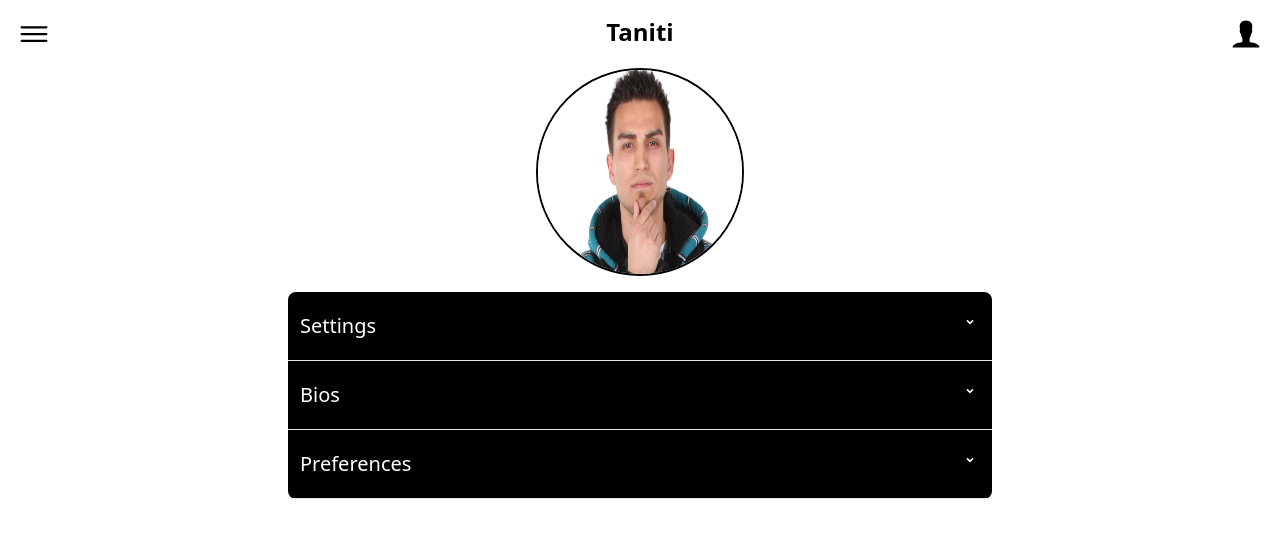
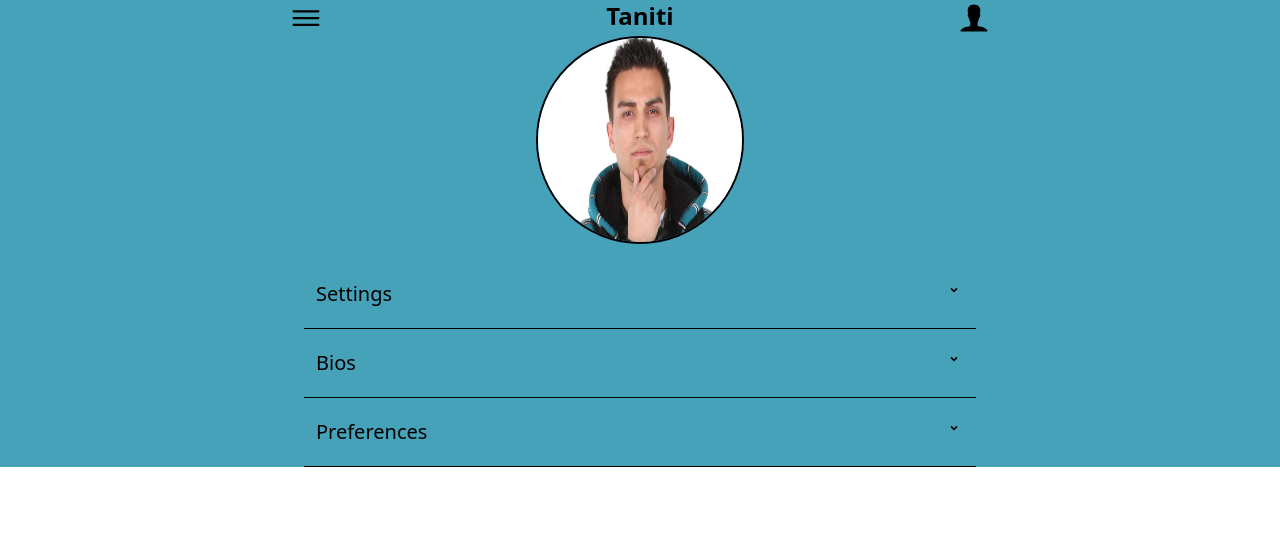
Before and after one commit to YoshiroSilver/tanitian-website, a React (Vite) app: page /profile in a window 1280 px wide. Shown: the top 538 px of the page. Built offline with nearby package versions, Linux system fonts and the light colour scheme.

Commit message:
Started working on css color aspects.

```diff
--- a/src/App.jsx
+++ b/src/App.jsx
@@ -16,7 +16,7 @@ const App = () => {
     }
 
     return (
-        <>
+        <div className="bg-background-500">
             <Header handleMenuClick={handleMenuClick} isMenuOpen={menuOpen} />
             <div className="mx-3 lg:mx-16 xl:mx-72">
                 <BrowserRouter>
@@ -32,7 +32,7 @@ const App = () => {
                     </Routes>
                 </BrowserRouter>
             </div>
-        </>
+        </div>
     )
 }
 
--- a/src/components/accordion/Accordion.jsx
+++ b/src/components/accordion/Accordion.jsx
@@ -8,7 +8,7 @@ function Accordion({ data }) {
         setActiveIndex((prev) => (prev === index ? null : index))
     }
     return (
-        <div className="">
+        <div className="max-w-2xl">
             {data.map((item, index) => (
                 <AccordionItem
                     key={index}
--- a/src/components/accordion/AccordionItem.jsx
+++ b/src/components/accordion/AccordionItem.jsx
@@ -26,9 +26,10 @@ function AccordionItem({ item, isOpen, onclick }) {
                 {item.content ? (
                     Object.entries(item.content).map(([key, value]) => {
                         return (
-                            <p key={key}>
-                                {key}: {value.toString()}
-                            </p>
+                            <div key={key} className="flex flex-row justify-center items-center">
+                                <h2 className="text-lg font-bold ml-2">{key}</h2>
+                                <p className="text-left m-2 bg-white text-black">{value.toString()}</p>
+                            </div>
                         )
                     })
                 ) : (
--- a/src/components/header/Header.jsx
+++ b/src/components/header/Header.jsx
@@ -1,6 +1,5 @@
 import React from "react"
 import { IoIosMenu, IoIosPerson } from "react-icons/io"
-import { Link } from "react-router-dom"
 
 function Header({ handleMenuClick, isMenuOpen }) {
     const menuItems = [
@@ -33,12 +32,13 @@ function Header({ handleMenuClick, isMenuOpen }) {
 
     return (
         /*header container */
-        <div className="m-4 flex justify-between">
+        <div className="mx-4 flex justify-between lg:mx-16 xl:mx-72">
             {/*menu icon */}
+            <div className="relative">
                 <IoIosMenu
                     className={
                         isMenuOpen
-                        ? "z-20 text-4xl font-extrabold text-white"
+                            ? "z-30 text-4xl font-extrabold text-text-50"
                             : "text-4xl font-extrabold"
                     }
                     onClick={handleMenuClick}
@@ -46,7 +46,7 @@ function Header({ handleMenuClick, isMenuOpen }) {
                 <div
                     className={
                         isMenuOpen
-                        ? "absolute left-0 top-0 z-10 flex w-72 flex-col items-center rounded-b-lg rounded-r-lg bg-black"
+                            ? "absolute z-10 flex w-72 flex-col items-center rounded-b-lg rounded-r-lg bg-background-800"
                             : "hidden"
                     }
                 >
@@ -55,13 +55,14 @@ function Header({ handleMenuClick, isMenuOpen }) {
                             <li key={item.id} className="m-4">
                                 <a
                                     href={item.href}
-                                className="font-bold text-white"
+                                    className="font-bold text-text-300"
                                 >
                                     {item.name}
                                 </a>
                             </li>
                         ))}
                     </ul>
+                </div>
             </div>
             {/*logo*/}
             <a href="/home">
--- a/src/index.css
+++ b/src/index.css
@@ -1,3 +1,131 @@
 @tailwind base;
 @tailwind components;
 @tailwind utilities;
+
+@layer base {
+    :root {
+        --text-50: #eef3f7;
+        --text-100: #dde7ee;
+        --text-200: #bacede;
+        --text-300: #98b6cd;
+        --text-400: #759ebd;
+        --text-500: #5385ac;
+        --text-600: #426b8a;
+        --text-700: #325067;
+        --text-800: #213545;
+        --text-900: #111b22;
+        --text-950: #080d11;
+
+        --background-50: #edf6f8;
+        --background-100: #daecf1;
+        --background-200: #b5dae3;
+        --background-300: #90c7d5;
+        --background-400: #6bb5c7;
+        --background-500: #46a2b9;
+        --background-600: #388294;
+        --background-700: #2a616f;
+        --background-800: #1c414a;
+        --background-900: #0e2025;
+        --background-950: #071012;
+
+        --primary-50: #ebf3f9;
+        --primary-100: #d7e6f4;
+        --primary-200: #afcee9;
+        --primary-300: #88b5dd;
+        --primary-400: #609dd2;
+        --primary-500: #3884c7;
+        --primary-600: #2d6a9f;
+        --primary-700: #224f77;
+        --primary-800: #163550;
+        --primary-900: #0b1a28;
+        --primary-950: #060d14;
+
+        --secondary-50: #eaf3fa;
+        --secondary-100: #d5e7f6;
+        --secondary-200: #abcfed;
+        --secondary-300: #82b7e3;
+        --secondary-400: #58a0da;
+        --secondary-500: #2e88d1;
+        --secondary-600: #256da7;
+        --secondary-700: #1c517d;
+        --secondary-800: #123654;
+        --secondary-900: #091b2a;
+        --secondary-950: #050e15;
+
+        --accent-50: #e9f3fc;
+        --accent-100: #d3e7f8;
+        --accent-200: #a6d0f2;
+        --accent-300: #7ab8eb;
+        --accent-400: #4ea1e4;
+        --accent-500: #2189de;
+        --accent-600: #1b6eb1;
+        --accent-700: #145285;
+        --accent-800: #0d3759;
+        --accent-900: #071b2c;
+        --accent-950: #030e16;
+
+    }
+
+    .dark {
+        --text-50: #080d11;
+        --text-100: #101b23;
+        --text-200: #213545;
+        --text-300: #315068;
+        --text-400: #416b8b;
+        --text-500: #5286ad;
+        --text-600: #749ebe;
+        --text-700: #97b6ce;
+        --text-800: #bacede;
+        --text-900: #dce7ef;
+        --text-950: #eef3f7;
+
+        --background-50: #060f13;
+        --background-100: #0d1e26;
+        --background-200: #193b4d;
+        --background-300: #265973;
+        --background-400: #337799;
+        --background-500: #4095bf;
+        --background-600: #66aacc;
+        --background-700: #8cbfd9;
+        --background-800: #b3d4e6;
+        --background-900: #d9eaf2;
+        --background-950: #ecf4f9;
+
+        --primary-50: #060d14;
+        --primary-100: #0b1a28;
+        --primary-200: #163550;
+        --primary-300: #224f77;
+        --primary-400: #2d6a9f;
+        --primary-500: #3884c7;
+        --primary-600: #609dd2;
+        --primary-700: #88b5dd;
+        --primary-800: #afcee9;
+        --primary-900: #d7e6f4;
+        --primary-950: #ebf3f9;
+
+        --secondary-50: #050e15;
+        --secondary-100: #091b2a;
+        --secondary-200: #123654;
+        --secondary-300: #1c517d;
+        --secondary-400: #256da7;
+        --secondary-500: #2e88d1;
+        --secondary-600: #58a0da;
+        --secondary-700: #82b7e3;
+        --secondary-800: #abcfed;
+        --secondary-900: #d5e7f6;
+        --secondary-950: #eaf3fa;
+
+        --accent-50: #030e16;
+        --accent-100: #071b2c;
+        --accent-200: #0d3759;
+        --accent-300: #145285;
+        --accent-400: #1b6eb1;
+        --accent-500: #2189de;
+        --accent-600: #4ea1e4;
+        --accent-700: #7ab8eb;
+        --accent-800: #a6d0f2;
+        --accent-900: #d3e7f8;
+        --accent-950: #e9f3fc;
+
+    }
+}
--- a/src/pages/Profile.jsx
+++ b/src/pages/Profile.jsx
@@ -14,8 +14,10 @@ function Profile() {
                     className="aspect-square w-52 rounded-full border-2 border-black"
                 />
             </div>
-            <div className="mb-auto mt-4 flex flex-col content-center rounded-lg border-black bg-black text-center text-white">
-                <Accordion data={ProfileData} />
+            <div className="flex justify-center">
+                <div className="mb-auto mt-4 content-center rounded-lg border-black bg-black text-center text-white">
+                    <Accordion data={ProfileData} />
+                </div>
             </div>
         </>
     )
--- a/tailwind.config.js
+++ b/tailwind.config.js
@@ -2,6 +2,74 @@
 export default {
   content: ["./index.html", "./src/**/*.{js,ts,jsx,tsx}"],
   theme: {
+    colors: {
+      'text': {
+        50: 'var(--text-50)',
+        100: 'var(--text-100)',
+        200: 'var(--text-200)',
+        300: 'var(--text-300)',
+        400: 'var(--text-400)',
+        500: 'var(--text-500)',
+        600: 'var(--text-600)',
+        700: 'var(--text-700)',
+        800: 'var(--text-800)',
+        900: 'var(--text-900)',
+        950: 'var(--text-950)',
+      },
+      'background': {
+        50: 'var(--background-50)',
+        100: 'var(--background-100)',
+        200: 'var(--background-200)',
+        300: 'var(--background-300)',
+        400: 'var(--background-400)',
+        500: 'var(--background-500)',
+        600: 'var(--background-600)',
+        700: 'var(--background-700)',
+        800: 'var(--background-800)',
+        900: 'var(--background-900)',
+        950: 'var(--background-950)',
+      },
+      'primary': {
+        50: 'var(--primary-50)',
+        100: 'var(--primary-100)',
+        200: 'var(--primary-200)',
+        300: 'var(--primary-300)',
+        400: 'var(--primary-400)',
+        500: 'var(--primary-500)',
+        600: 'var(--primary-600)',
+        700: 'var(--primary-700)',
+        800: 'var(--primary-800)',
+        900: 'var(--primary-900)',
+        950: 'var(--primary-950)',
+      },
+      'secondary': {
+        50: 'var(--secondary-50)',
+        100: 'var(--secondary-100)',
+        200: 'var(--secondary-200)',
+        300: 'var(--secondary-300)',
+        400: 'var(--secondary-400)',
+        500: 'var(--secondary-500)',
+        600: 'var(--secondary-600)',
+        700: 'var(--secondary-700)',
+        800: 'var(--secondary-800)',
+        900: 'var(--secondary-900)',
+        950: 'var(--secondary-950)',
+      },
+      'accent': {
+        50: 'var(--accent-50)',
+        100: 'var(--accent-100)',
+        200: 'var(--accent-200)',
+        300: 'var(--accent-300)',
+        400: 'var(--accent-400)',
+        500: 'var(--accent-500)',
+        600: 'var(--accent-600)',
+        700: 'var(--accent-700)',
+        800: 'var(--accent-800)',
+        900: 'var(--accent-900)',
+        950: 'var(--accent-950)',
+      },
+    },
+
     extend: {},
   },
   plugins: [],
```
Lines whose indentation alone changed are shown as unchanged.
